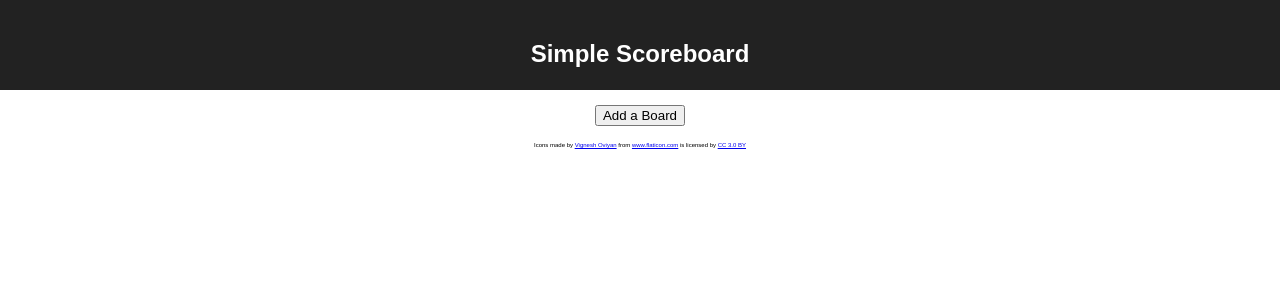
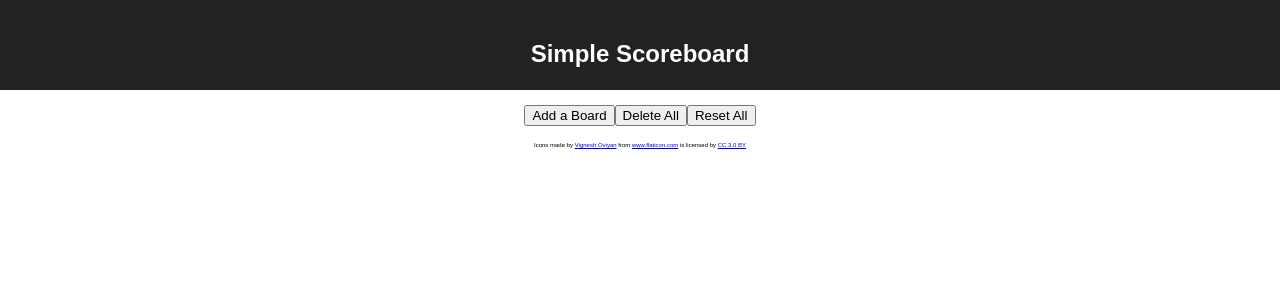
Before and after one commit to jakefishbain/simple_scoreboard, a React (Create React App) app: page / in a window 1280 px wide. Shown: the top 300 px of the page. Built offline with nearby package versions, Linux system fonts and the light colour scheme.

Commit message:
Add remove all boards btn

```diff
--- a/src/App.js
+++ b/src/App.js
@@ -79,6 +79,10 @@ class App extends Component {
     this.setState({boards: removeBoard(id, this.state.boards)})
   }
 
+  handleDeleteAll(){
+    this.setState({boards: []})
+  }
+
   handleResetBoard(id){
     this.setState({boards: resetBoard(id, this.state.boards)})
   }
@@ -96,6 +100,8 @@ class App extends Component {
           <h2>Simple Scoreboard</h2>
         </div>
           <button className='addBoardBtn' onClick={this.handleAddBoard.bind(this)}>Add a Board</button>
+          <button className='deleteAllBtn' onClick={this.handleDeleteAll.bind(this)}>Delete All</button>
+          <button className='resetAllBtn' onClick={this.handleAddBoard.bind(this)}>Reset All</button>
           <ul>
             {
               this.state.boards.map( board =>(
```
